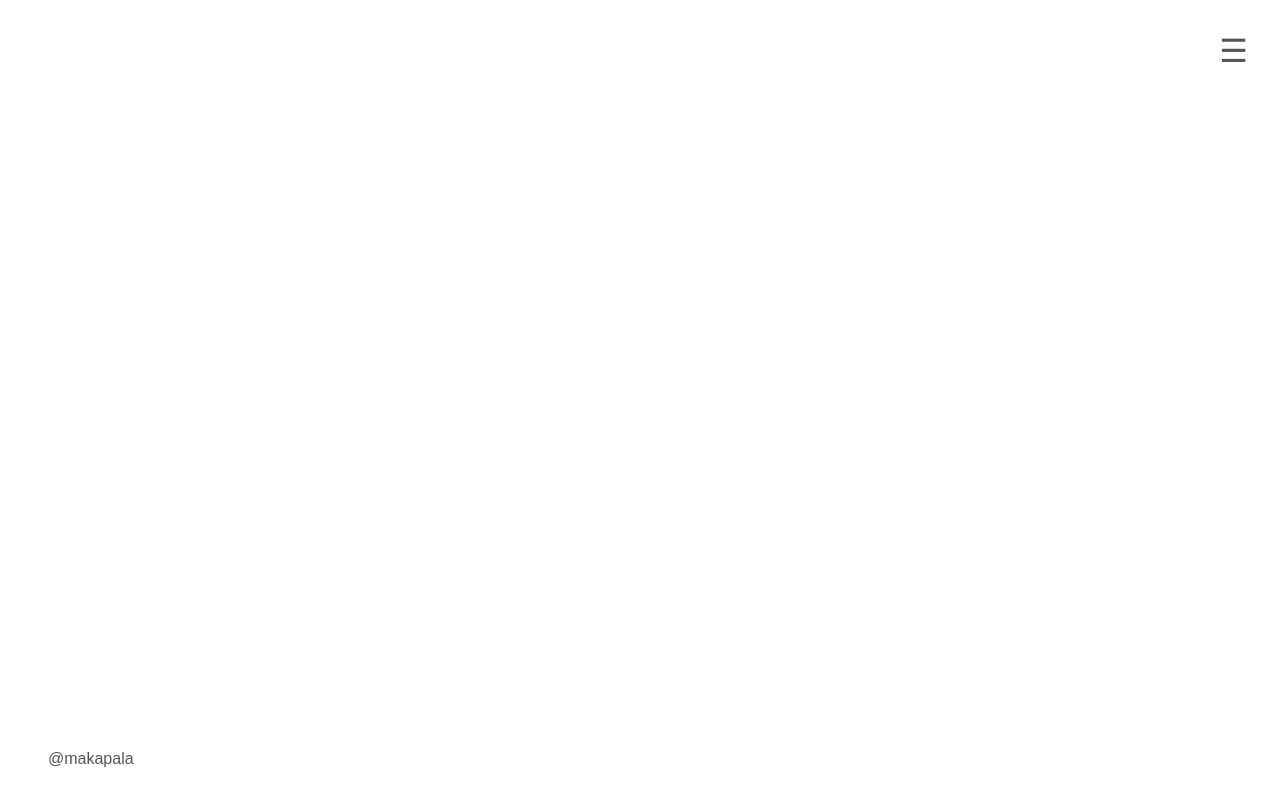
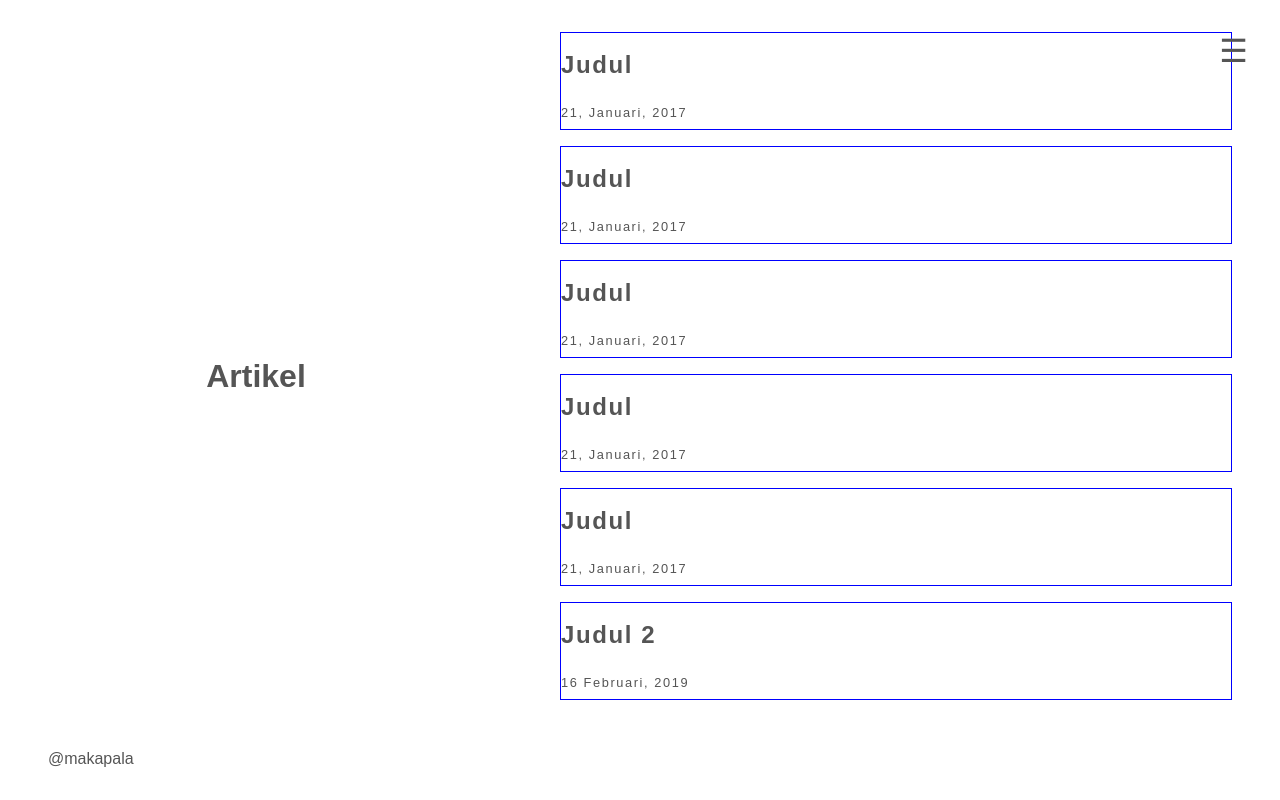
Before and after one commit to muhajirframe/makapala.org, a Nuxt app: page /artikel/artikel in a window 1280 px wide. Before the commit this address had no page. Built offline with nearby package versions, Linux system fonts and the light colour scheme.

Commit message:
just for temporary

```diff
--- /dev/null
+++ b/components/Card.vue
@@ -0,0 +1,35 @@
+<template>
+  <div class="card">
+    <div class="title">
+      {{ title }}
+    </div>
+    <div class="time">
+      {{ time }}
+    </div>
+  </div>
+</template>
+
+<style scoped>
+.title {
+  padding: 1rem 0;
+
+  font-size: 1.5rem;
+  font-weight: 600;
+}
+
+.time {
+  font-size: 0.8rem;
+}
+
+.card {
+  border: 1px solid blue;
+  margin-bottom: 1rem;
+}
+</style>
+
+
+<script>
+export default {
+  props: ['title', 'time']
+}
+</script>
--- /dev/null
+++ b/pages/artikel/artikel.vue
@@ -0,0 +1,46 @@
+<template>
+  <Split title="Artikel">
+    <Card v-for="artikel in artikels" :key="artikel.title" :title="artikel.title" :time="artikel.time" />
+  </Split>
+</template>
+
+<script>
+import Split from '~/components/SplitHalf.vue'
+import Card from '~/components/Card.vue'
+export default {
+  components: {
+    Split,
+    Card
+  },
+  data () {
+    return {
+      artikels: [
+        {
+          title: 'Judul',
+          time: '21, Januari, 2017'
+        },
+        {
+          title: 'Judul',
+          time: '21, Januari, 2017'
+        },
+        {
+          title: 'Judul',
+          time: '21, Januari, 2017'
+        },
+        {
+          title: 'Judul',
+          time: '21, Januari, 2017'
+        },
+        {
+          title: 'Judul',
+          time: '21, Januari, 2017'
+        },
+        {
+          title: 'Judul 2',
+          time: '16 Februari, 2019'
+        }
+      ]
+    }
+  }
+}
+</script>
--- /dev/null
+++ b/pages/prestasi.vue
@@ -0,0 +1,23 @@
+<template>
+  <Split title="Prestasi">
+    <h2>Juara 2 Lomba blabla</h2>
+    <p>Lorem ipsum dolor sit amet, consectetur adipisicing elit. Voluptatibus, quos.</p>
+    <h2>Juara 2 Lomba blabla</h2>
+    <p>Lorem ipsum dolor sit amet, consectetur adipisicing elit. Voluptatibus, quos.</p>
+    <h2>Juara 2 Lomba blabla</h2>
+    <p>Lorem ipsum dolor sit amet, consectetur adipisicing elit. Voluptatibus, quos.</p>
+    <h2>Juara 2 Lomba blabla</h2>
+    <p>Lorem ipsum dolor sit amet, consectetur adipisicing elit. Voluptatibus, quos.</p>
+    <h2>Juara 2 Lomba blabla</h2>
+    <p>Lorem ipsum dolor sit amet, consectetur adipisicing elit. Voluptatibus, quos.</p>
+  </Split>
+</template>
+
+<script>
+import Split from '~/components/SplitHalf.vue'
+export default {
+  components: {
+    Split
+  }
+}
+</script>
```
